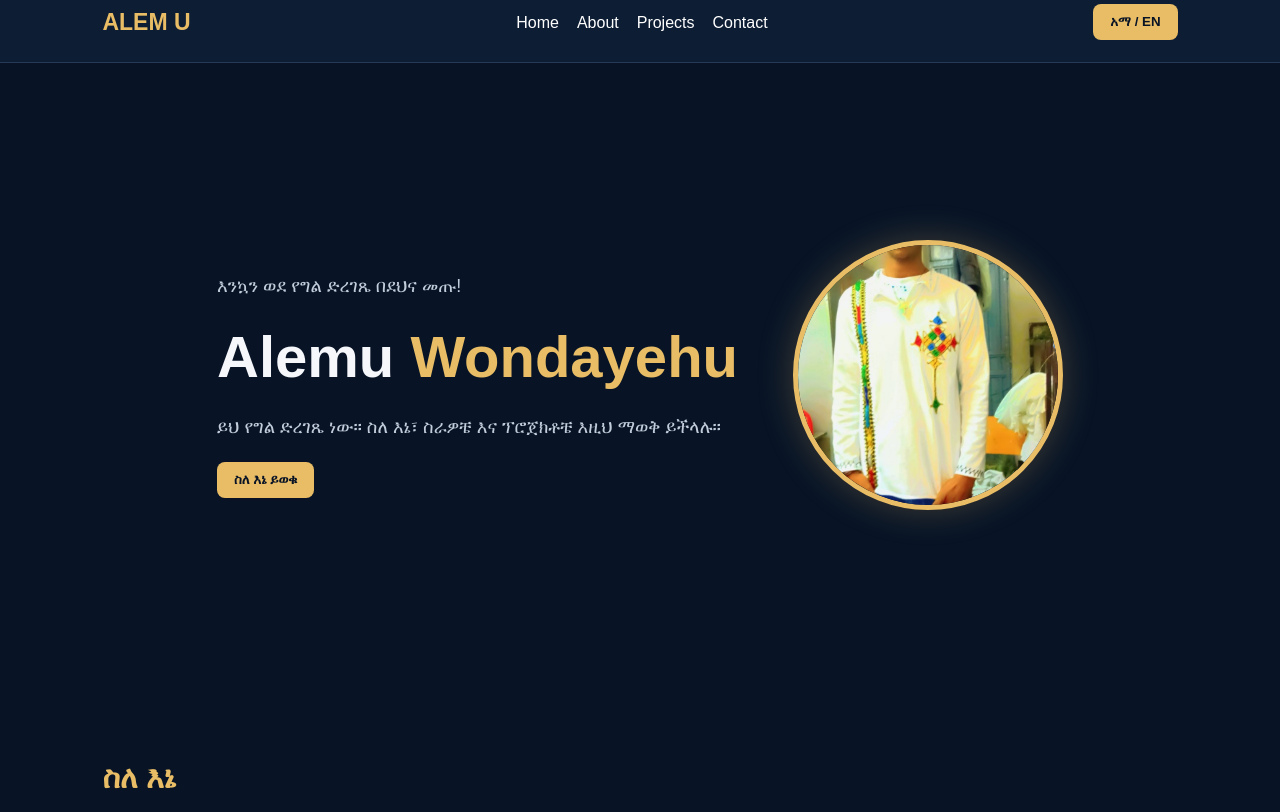
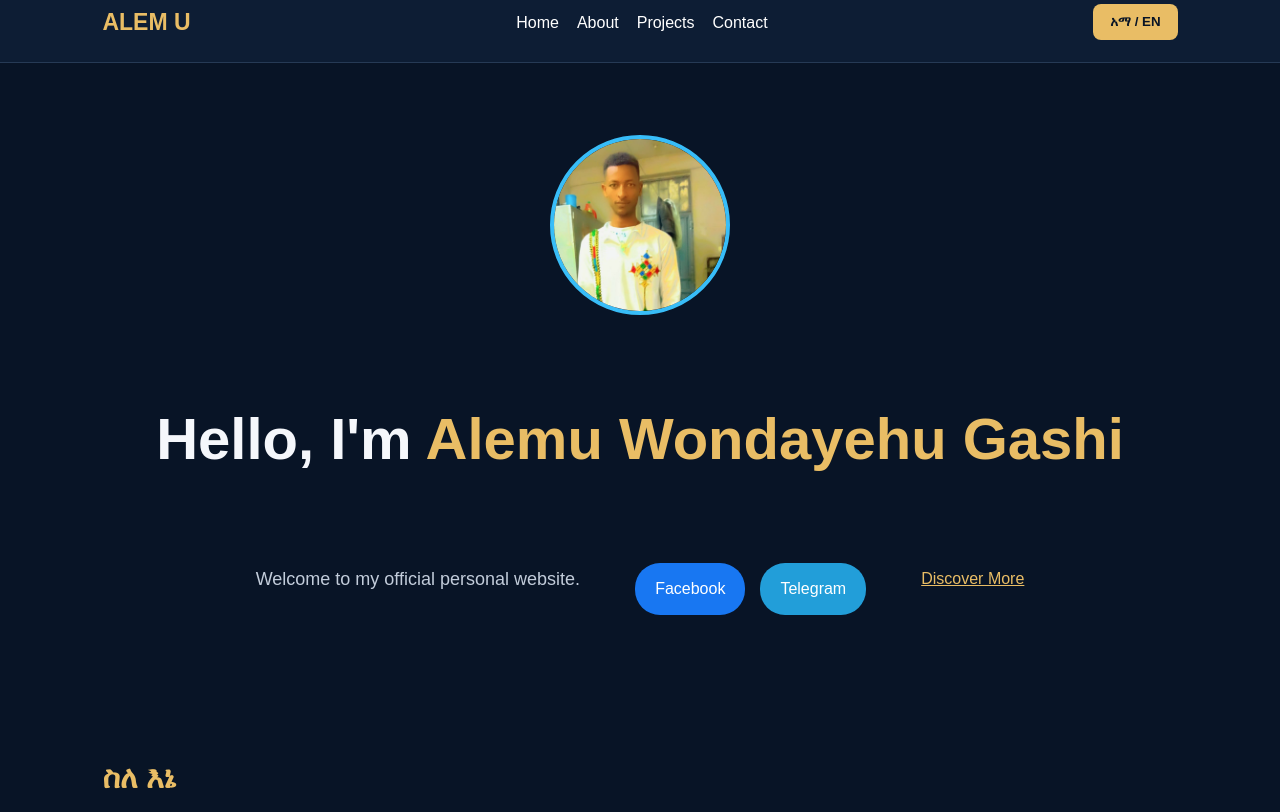
Before and after one commit to wondayehualemu-dev/Alemu-u-project, a plain HTML site: page index.html in a window 1280 px wide. Shown: the part 440-1252 px from the top of the page. Drawn offline with Linux system fonts and the light colour scheme.

Commit message:
Update index.html

```diff
--- a/index.html
+++ b/index.html
@@ -140,14 +140,22 @@
 
 <main>
   <section class="hero" id="home">
-    <div class="hero-text">
-      <p id="welcome">እንኳን ወደ የግል ድረገጼ በደህና መጡ!</p>
-      <h1>Alemu <span>Wondayehu</span></h1>
-      <p id="intro">ይህ የግል ድረገጼ ነው። ስለ እኔ፣ ስራዎቼ እና ፕሮጀክቶቼ እዚህ ማወቅ ይችላሉ።</p>
-      <a href="#about"><button id="more">ስለ እኔ ይወቁ</button></a>
-    </div>
-   <img class="photo" src="https://raw.githubusercontent.com/wondayehualemu-dev/Alemu-u-project/main/alex.jpg" alt="My Photo">
-  </section>
+  <img
+    src="https://raw.githubusercontent.com/wondayehualemu-dev/Alemu-u-project/main/alex.jpg"
+    alt="Alemu Wondayehu"
+    style="width:180px;height:180px;object-fit:cover;object-position:center top;border-radius:50%;border:4px solid #38bdf8;margin-bottom:20px;"
+  >
+
+  <h1>Hello, I'm <span>Alemu Wondayehu Gashi</span></h1>
+  <p>Welcome to my official personal website.</p>
+
+  <div style="display:flex;gap:15px;justify-content:center;flex-wrap:wrap;margin-top:20px;">
+    <a href="https://facebook.com/Alemuwon" target="_blank" rel="noopener noreferrer" style="background:#1877f2;color:white;padding:12px 20px;border-radius:25px;text-decoration:none;">Facebook</a>
+    <a href="https://t.me/Alemuwon" target="_blank" rel="noopener noreferrer" style="background:#229ed9;color:white;padding:12px 20px;border-radius:25px;text-decoration:none;">Telegram</a>
+  </div>
+
+  <a class="btn" href="#about">Discover More</a>
+</section>
 
   <section id="about">
     <h2 id="aboutTitle">ስለ እኔ</h2>
```
